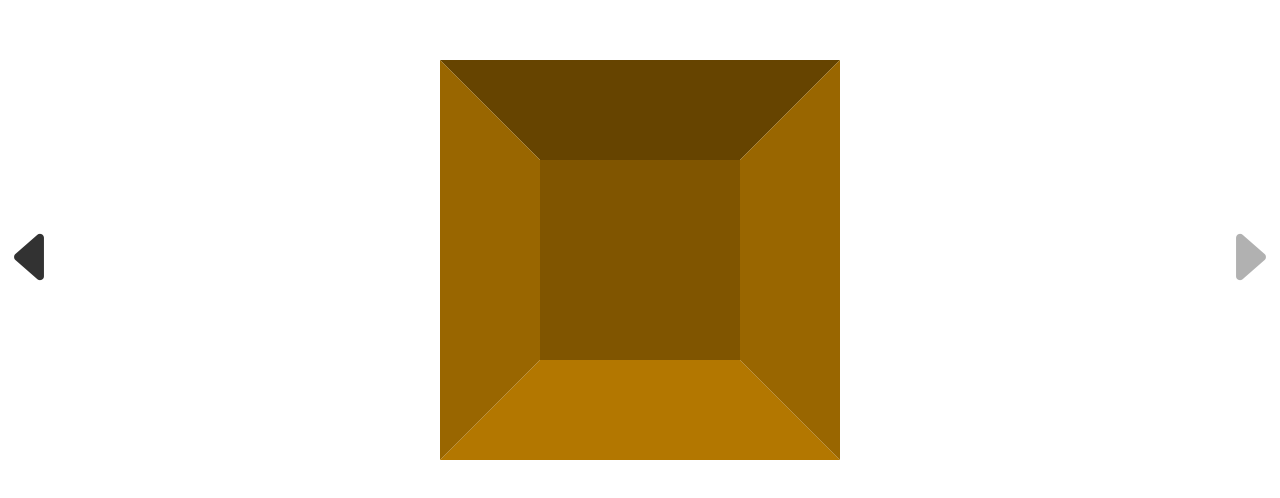
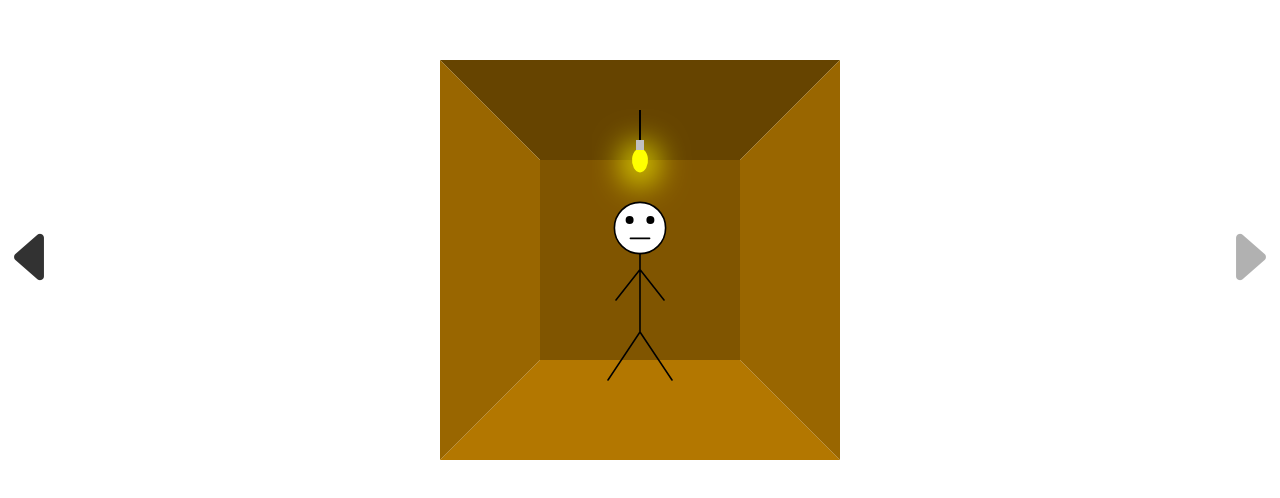
Before and after one commit to sevenbitscience/giovanni-poetry-iop, a plain HTML site: page index.html in a window 1280 px wide. Shown: the part 140-638 px from the top of the page. Drawn offline with nearby package versions, Linux system fonts and the light colour scheme.

Commit message:
finish boxes anim

```diff
--- a/index.html
+++ b/index.html
@@ -15,15 +15,33 @@
             <div id="cont0" class="slide" style="display: block;">
                 <svg id="boxes" viewBox="0 0 400 400">
                     <defs>
+                        <filter id="blur" x="-100%" y="-100%" width="400%" height="400%" >
+                            <feGaussianBlur in="SourceGraphic" stdDeviation="8" />
+                        </filter>
                         <g id="box">
                             <polygon points="100,300 300,300 250,250 150,250" fill="#b37700"/> <!-- bottom -->
                             <polygon points="150,250 250,250 250,150 150,150" fill="#805500"/> <!-- back -->
                             <polygon points="150,150 250,150 300,100 100,100" fill="#664400"/> <!-- top -->
                             <polygon points="150,250 100,300 100,100 150,150" fill="#996600"/> <!-- left -->
                             <polygon points="250,150 300,100 300,300 250,250" fill="#996600"/> <!-- right -->
+                            <!-- light -->
+                            <ellipse cx="200" cy="152" rx="8" ry="10" fill="yellow" filter="url(#blur)" opacity="1" >
+                                <animate id="box-close-anim-light-glow" attributeName="opacity" dur="500ms" to="0" begin="indefinite" fill="freeze" />
+                                <animate id="box-open-anim-light-glow"  attributeName="opacity" dur="500ms" to="1" begin="indefinite" fill="freeze" />
+                            </ellipse>
+                            <line x1="200" y1="125" x2="200" y2="140" stroke="black" stroke-width="1"/>
+                            <polygon points="200,140 198,140 198,145 202,145 202,140" fill="silver"/>
+                            <path d="M198,145 L198,148 L199,148 M198 145 A6 4 90 1 0 202 145" fill="yellow">
+                                <animate id="box-close-anim-light" attributeName="fill" dur="500ms" to="gray" begin="indefinite" fill="freeze" />
+                                <animate id="box-open-anim-light"  attributeName="fill" dur="500ms" to="yellow" begin="indefinite" fill="freeze" />
+                            </path>
+                            <!-- front -->
+
+                        </g>
+                        <g id="box-front">
                             <rect x="100" y="100" width="200" height="0" opacity="50%">
                                 <animate id="box-close-anim" attributeName="height" dur="1s" to="200" begin="indefinite" fill="freeze"/>
-                                <animate id="box-open-anim" attributeName="height" dur="1s" to="0" begin="indefinite" fill="freeze"/>
+                                <animate id="box-open-anim"  attributeName="height" dur="1s" to="0" begin="indefinite" fill="freeze"/>
                             </rect>
                         </g>
                         <g id="stick-fig">
@@ -35,7 +53,8 @@
                         </g>
                     </defs>
                     <use xlink:href="#box"></use>
-                    <!-- <use xlink:href="#stick-fig" transform="scale(0.4,0.4) translate(300,300)"/> -->
+                    <use xlink:href="#stick-fig" transform="scale(0.4,0.4) translate(300,300)"/>
+                    <use xlink:href="#box-front"/>
                 </svg>
             </div>
             <div id="cont1" class="slide" style="display: none;">
@@ -147,9 +166,13 @@
         document.getElementById("boxes").addEventListener('click', function() {
             if (boxOpen) {
                 document.getElementById("box-close-anim").beginElement();
+                document.getElementById("box-close-anim-light").beginElement();
+                document.getElementById("box-close-anim-light-glow").beginElement();
                 boxOpen = false;
             } else {
                 document.getElementById("box-open-anim").beginElement();
+                document.getElementById("box-open-anim-light").beginElement();
+                document.getElementById("box-open-anim-light-glow").beginElement();
                 boxOpen = true;
             }
         })
```
